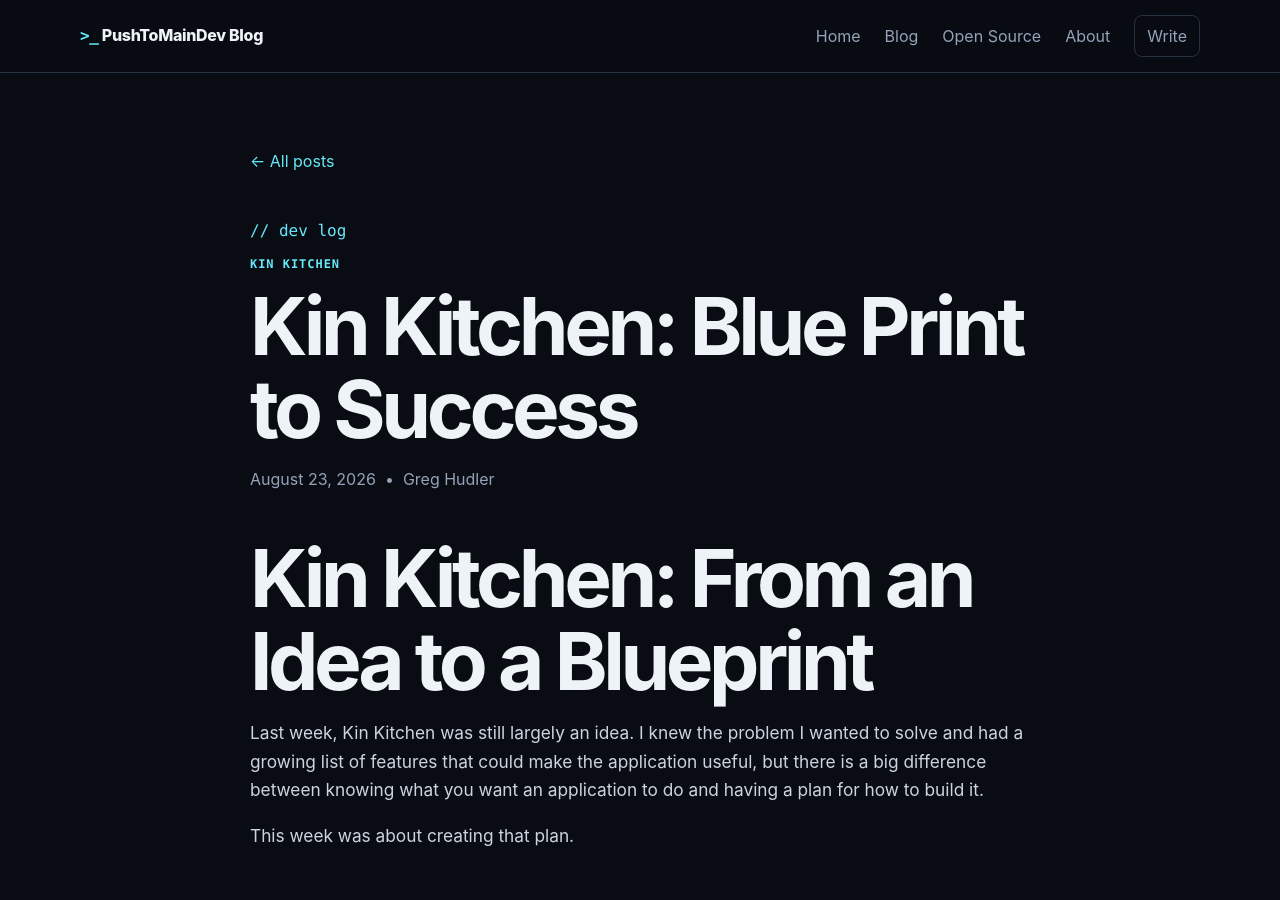
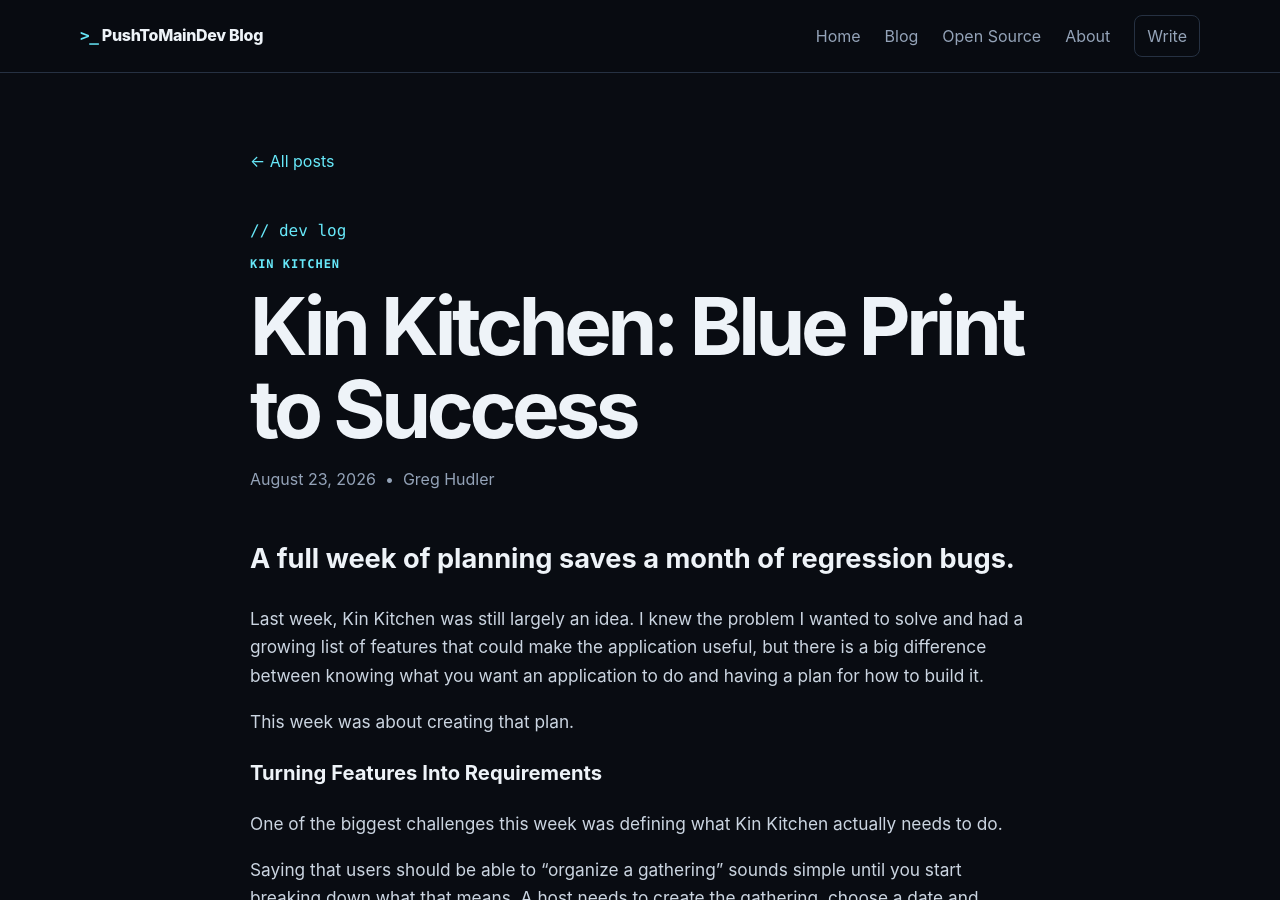
Before and after one commit to PushToMainDev/development-blog, a Jekyll site: the page built from _posts/2026-08-23-kin-kitchen-blue-print-to-success.md, in a window 1280 px wide and 900 px high. Built offline with Jekyll 4.4.1, drawn with Linux system fonts in a browser that asks for light colours; comment, search, counter and statistics services are not loaded; some of the changed text lies outside the part shown.

Commit message:
Update Blog Post “2026-08-23-kin-kitchen-blue-print-to-success”

```diff
--- a/_posts/2026-08-23-kin-kitchen-blue-print-to-success.md
+++ b/_posts/2026-08-23-kin-kitchen-blue-print-to-success.md
@@ -8,13 +8,13 @@ description: The plan is getting set development is about to start.  What does
   it take to get all of our ducks in a row?
 tags: []
 ---
-# Kin Kitchen: From an Idea to a Blueprint
+## A full week of planning saves a month of regression bugs.
 
 Last week, Kin Kitchen was still largely an idea. I knew the problem I wanted to solve and had a growing list of features that could make the application useful, but there is a big difference between knowing what you want an application to do and having a plan for how to build it.
 
 This week was about creating that plan.
 
-## Turning Features Into Requirements
+### Turning Features Into Requirements
 
 One of the biggest challenges this week was defining what Kin Kitchen actually needs to do.
 
@@ -28,7 +28,7 @@ Instead of trying to build everything at once, I now have a clear definition of
 
 ![](/assets/uploads/screenshot-2026-08-22-at-6.05.53 pm.png)
 
-## Mapping the User Experience
+### Mapping the User Experience
 
 After defining the requirements, I created use cases for six major Kin Kitchen workflows:
 
@@ -49,9 +49,9 @@ A dish might need refrigeration. It might need access to electricity or need to
 
 That meant a gathering dish couldn't simply be treated as a text field.
 
-![](/assets/uploads/supabase-data-schema.png)
 
-## Designing the Data Behind Kin Kitchen
+
+### Designing the Data Behind Kin Kitchen
 
 The solution was to design the database so a gathering dish can exist independently while optionally referencing an existing Kin Kitchen recipe.
 
@@ -89,7 +89,7 @@ The database already supported that relationship, but the interface didn't.
 
 That is exactly the type of problem I want to find now instead of after I've already written the SwiftUI views and connected everything to Supabase.
 
-## What We Accomplished This Week
+### What We Accomplished This Week
 
 This was primarily a planning and design week, but a lot of the foundation for Kin Kitchen is now complete.
 
@@ -142,7 +142,7 @@ Seeing that list written out makes it pretty clear that this week wasn't just do
 
 We built the blueprint.
 
-## What's Next?
+### What's Next?
 
 The next step is continuing the wireframes and beginning to turn this architecture into the actual Kin Kitchen application.
 
```
Also changed, not shown: other parts of _posts/2026-08-23-kin-kitchen-blue-print-to-success.md (+4 -4 lines).
